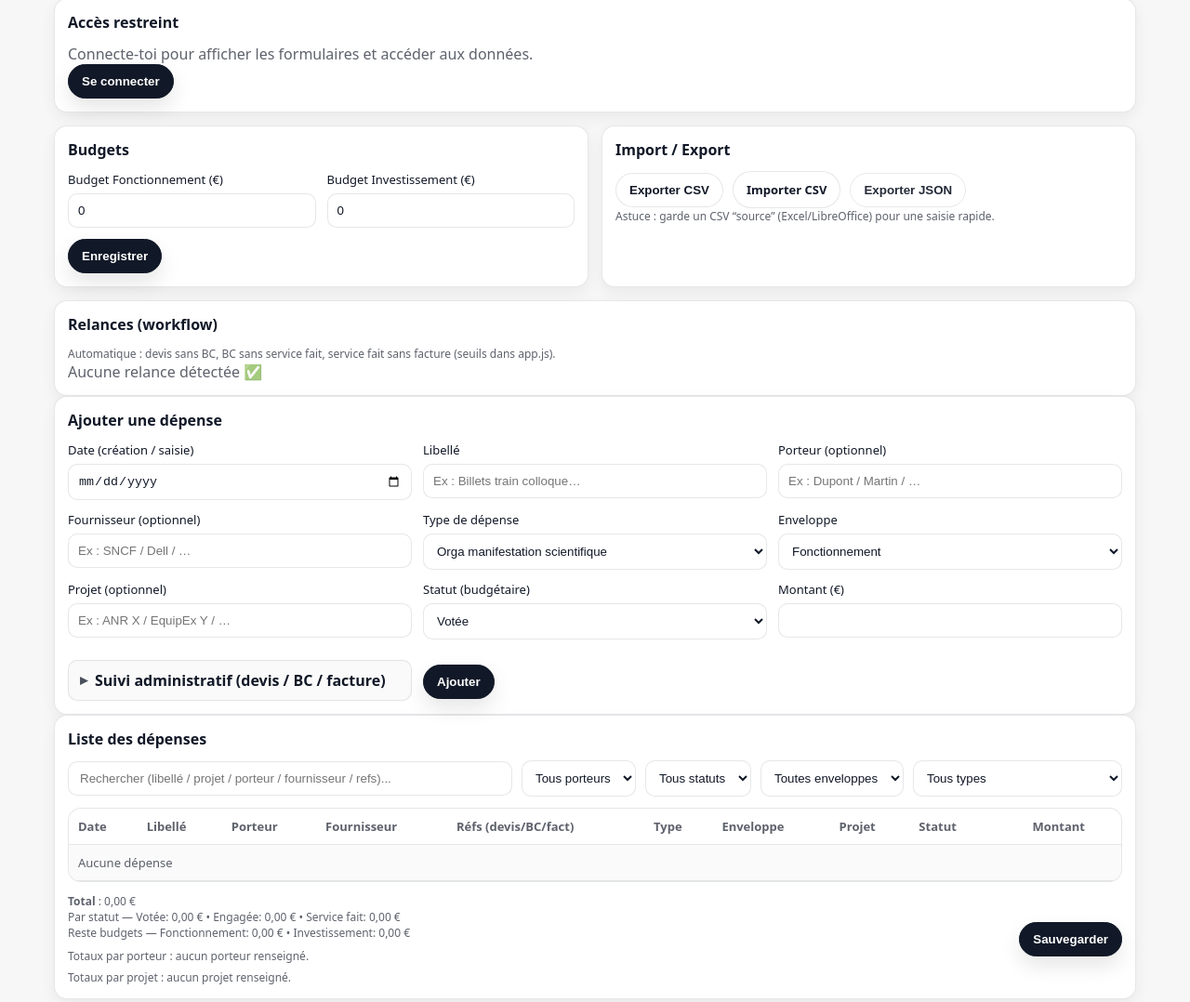
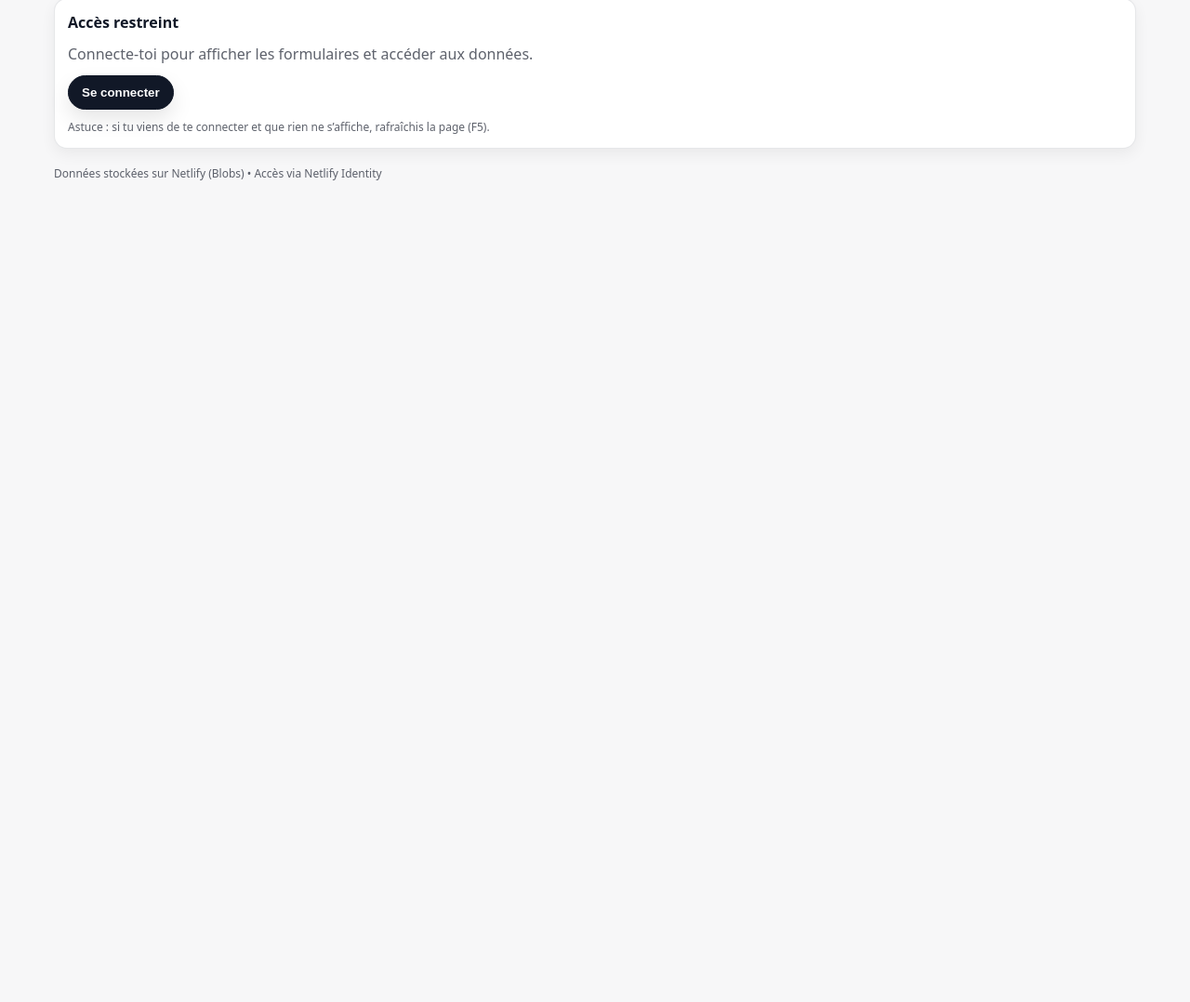
Before and after one commit to Maximilien-Petit-CV-et-bidouilles/lab-budget, a website: page index.html in a window 1280 px wide. Shown: the part 108-1186 px from the top of the page at 93% size. After the commit the page ends 800 px from the top, so only its background shows below. Drawn offline with nearby package versions, Linux system fonts and the light colour scheme.

Commit message:
Refactor authentication section and filters layout
Updated HTML structure for authentication and filters.

```diff
--- a/index.html
+++ b/index.html
@@ -27,13 +27,20 @@
   </header>
 
   <main class="container">
+    <!-- Visible tant qu'on n'est PAS connecté (via CSS + classe body.is-auth) -->
     <div id="authGate" class="card">
       <h2>Accès restreint</h2>
       <p class="muted">Connecte-toi pour afficher les formulaires et accéder aux données.</p>
+      <div class="row">
         <button id="btnLogin2" class="btn btn-primary">Se connecter</button>
       </div>
+      <p class="muted small" style="margin-top:10px;">
+        Astuce : si tu viens de te connecter et que rien ne s’affiche, rafraîchis la page (F5).
+      </p>
+    </div>
 
-    <section class="cards">
+    <!-- Tout ce qui suit sera masqué hors connexion (classe authOnly) -->
+    <section class="cards authOnly">
       <div class="card">
         <h2>Budgets</h2>
         <div class="grid2">
@@ -64,13 +71,13 @@
       </div>
     </section>
 
-    <section class="card">
+    <section class="card authOnly">
       <h2>Relances (workflow)</h2>
       <p class="muted small">Automatique : devis sans BC, BC sans service fait, service fait sans facture (seuils dans app.js).</p>
       <div id="reminders" class="muted">—</div>
     </section>
 
-    <section class="card">
+    <section class="card authOnly">
       <h2>Ajouter une dépense</h2>
       <form id="expenseForm" class="grid">
         <label>Date (création / saisie)
@@ -157,7 +164,7 @@
       </form>
     </section>
 
-    <section class="card">
+    <section class="card authOnly">
       <h2>Liste des dépenses</h2>
 
       <div class="row wrap filtersBar">
@@ -189,7 +196,6 @@
         </select>
       </div>
 
-
       <div class="tableWrap">
         <table>
           <thead>
@@ -217,7 +223,7 @@
       </div>
     </section>
 
-    <section class="cards">
+    <section class="cards authOnly">
       <div class="card">
         <h2>Répartition par statut</h2>
         <canvas id="chartStatus"></canvas>
```
Lines whose indentation alone changed are shown as unchanged.
